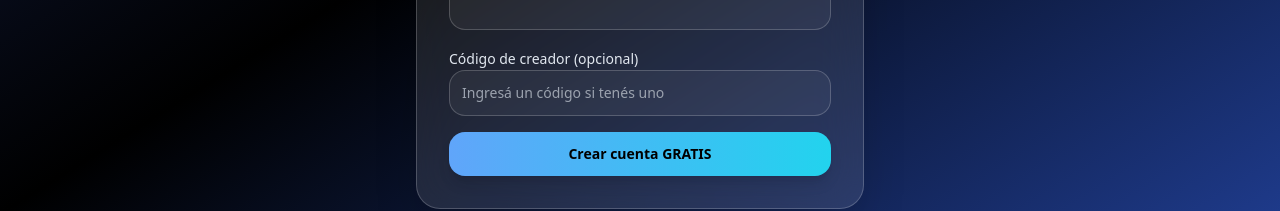
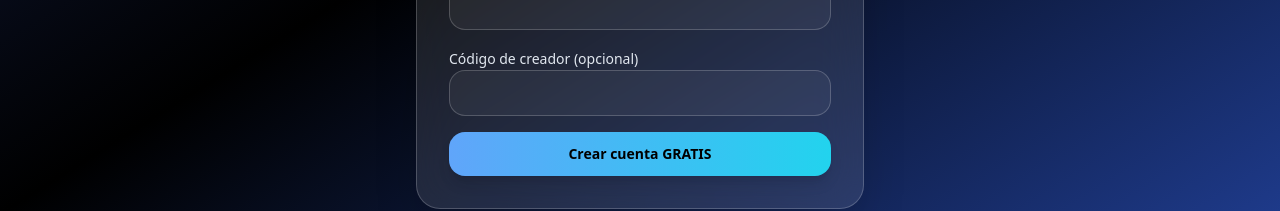
Before and after one commit to santiagososa2424-code/ritto, a React (Vite) app: page /register in a window 1280 px wide. Shown: the part 586-797 px from the top of the page. Built offline with nearby package versions, Linux system fonts and the light colour scheme.

Commit message:
Update Register.jsx

```diff
--- a/src/pages/Register.jsx
+++ b/src/pages/Register.jsx
@@ -25,7 +25,7 @@ export default function Register() {
       return;
     }
 
-    // ---- SLUG limpio ----
+    // ---- SLUG LIMPIO ----
     let slug =
       businessName
         .trim()
@@ -35,31 +35,30 @@ export default function Register() {
 
     setChecking(true);
 
-    // ---- Check slug ----
+    // ---- CHECK SLUG Y EVITAR 409 ----
     const { data: existingBiz, error: checkError } = await supabase
       .from("businesses")
       .select("id")
       .eq("slug", slug);
 
     if (checkError) {
-      toast.error("Hubo un problema verificando el negocio.");
+      toast.error("Error verificando el negocio.");
       setChecking(false);
       return;
     }
 
+    // ✅ SI EXISTE, GENERA UNO NUEVO AUTOMÁTICO
     if (existingBiz.length > 0) {
-      toast.error("Ya existe un negocio con ese nombre.");
-      setChecking(false);
-      return;
+      slug = slug + "-" + Math.random().toString(36).slice(2, 6);
     }
 
     setChecking(false);
     setLoading(true);
 
-    // ---- Código creador ----
+    // ---- CÓDIGO CREADOR ----
     const validCreator = creatorCode.trim() === SPECIAL_CODE;
 
-    // ---- Crear usuario ----
+    // ---- CREAR USUARIO ----
     const { data, error: signUpError } = await supabase.auth.signUp({
       email,
       password,
@@ -88,13 +87,13 @@ export default function Register() {
       return;
     }
 
-    // ---- Trial solo si NO es lifetime ----
+    // ---- FECHAS TRIAL ----
     const now = new Date();
     const trialEnds = validCreator
       ? null
       : new Date(now.getTime() + 30 * 86400000).toISOString();
 
-    // ---- Crear negocio CON TU TABLA REAL ----
+    // ---- CREAR NEGOCIO (COLUMNAS REALES) ----
     const { error: businessError } = await supabase.from("businesses").insert([
       {
         owner_id: user.id,
@@ -102,18 +101,12 @@ export default function Register() {
         slug,
         phone,
         is_active: true,
-
-        // Tu tabla usa subscription_status en vez de plan
         subscription_status: validCreator ? "lifetime_free" : "trial",
-
-        // Tu tabla solo tiene trial_ends_at (NO trial_starts_at)
         trial_ends_at: trialEnds,
-
-        // Campos que tu tabla sí tiene
         whatsapp: phone,
+        slot_interval_minutes: 30,
         created_at: new Date().toISOString(),
         updated_at: new Date().toISOString(),
-        slot_interval_minutes: 30,
       },
     ]);
 
@@ -123,7 +116,7 @@ export default function Register() {
       return;
     }
 
-    // ---- Login automático ----
+    // ---- LOGIN AUTOMÁTICO ----
     await supabase.auth.signInWithPassword({ email, password });
 
     toast.success(
@@ -170,75 +163,37 @@ export default function Register() {
           <div className="grid grid-cols-2 gap-3">
             <div>
               <label className="text-sm text-slate-200">Nombre</label>
-              <input
-                type="text"
-                className="input-ritto"
-                value={name}
-                onChange={(e) => setName(e.target.value)}
-              />
+              <input type="text" className="input-ritto" value={name} onChange={(e) => setName(e.target.value)} />
             </div>
             <div>
               <label className="text-sm text-slate-200">Apellido</label>
-              <input
-                type="text"
-                className="input-ritto"
-                value={lastname}
-                onChange={(e) => setLastname(e.target.value)}
-              />
+              <input type="text" className="input-ritto" value={lastname} onChange={(e) => setLastname(e.target.value)} />
             </div>
           </div>
 
           <div>
             <label className="text-sm text-slate-200">Nombre del negocio</label>
-            <input
-              type="text"
-              className="input-ritto"
-              value={businessName}
-              onChange={(e) => setBusinessName(e.target.value)}
-            />
+            <input type="text" className="input-ritto" value={businessName} onChange={(e) => setBusinessName(e.target.value)} />
           </div>
 
           <div>
             <label className="text-sm text-slate-200">Teléfono</label>
-            <input
-              type="tel"
-              className="input-ritto"
-              value={phone}
-              onChange={(e) => setPhone(e.target.value)}
-            />
+            <input type="tel" className="input-ritto" value={phone} onChange={(e) => setPhone(e.target.value)} />
           </div>
 
           <div>
             <label className="text-sm text-slate-200">Email</label>
-            <input
-              type="email"
-              className="input-ritto"
-              value={email}
-              onChange={(e) => setEmail(e.target.value)}
-            />
+            <input type="email" className="input-ritto" value={email} onChange={(e) => setEmail(e.target.value)} />
           </div>
 
           <div>
             <label className="text-sm text-slate-200">Contraseña</label>
-            <input
-              type="password"
-              className="input-ritto"
-              value={password}
-              onChange={(e) => setPassword(e.target.value)}
-            />
+            <input type="password" className="input-ritto" value={password} onChange={(e) => setPassword(e.target.value)} />
           </div>
 
           <div>
-            <label className="text-sm text-slate-200">
-              Código de creador (opcional)
-            </label>
-            <input
-              type="text"
-              className="input-ritto"
-              value={creatorCode}
-              onChange={(e) => setCreatorCode(e.target.value)}
-              placeholder="Ingresá un código si tenés uno"
-            />
+            <label className="text-sm text-slate-200">Código de creador (opcional)</label>
+            <input type="text" className="input-ritto" value={creatorCode} onChange={(e) => setCreatorCode(e.target.value)} />
           </div>
 
           <button type="submit" className="button-ritto">
```
